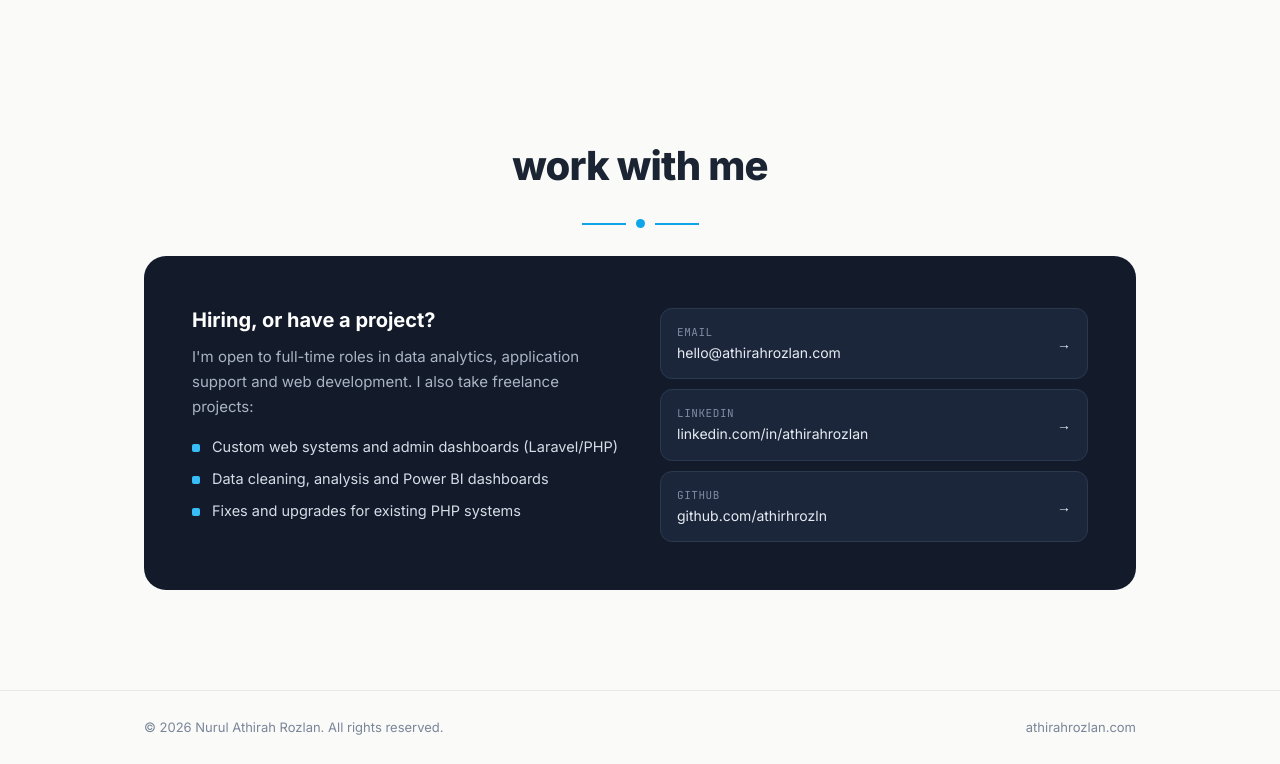
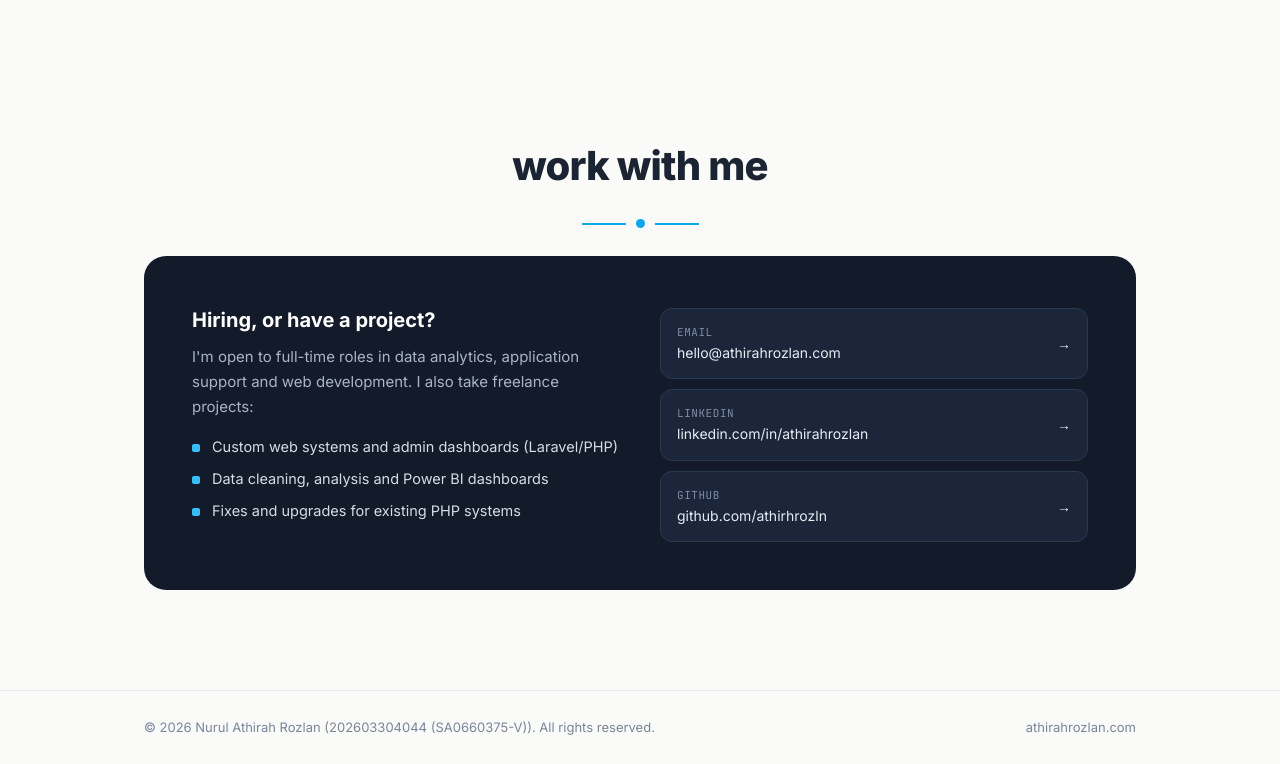
Before and after one commit to athirhrozln/athirahrozlan.com, a plain HTML site: page index.html in a window 1280 px wide. Shown: the part 4023-4787 px from the top of the page. Drawn offline with Linux system fonts and the light colour scheme.

Commit message:
Add SSM registration number to footer
Claude-Session: https://claude.ai/code/session_01UywX8hjxyxm4kxrp3PPfCc

```diff
--- a/index.html
+++ b/index.html
@@ -380,7 +380,7 @@
 
 <footer>
   <div class="wrap">
-    <span>© 2026 Nurul Athirah Rozlan. All rights reserved.</span>
+    <span>© 2026 Nurul Athirah Rozlan (202603304044 (SA0660375-V)). All rights reserved.</span>
     <span>athirahrozlan.com</span>
   </div>
 </footer>
```
